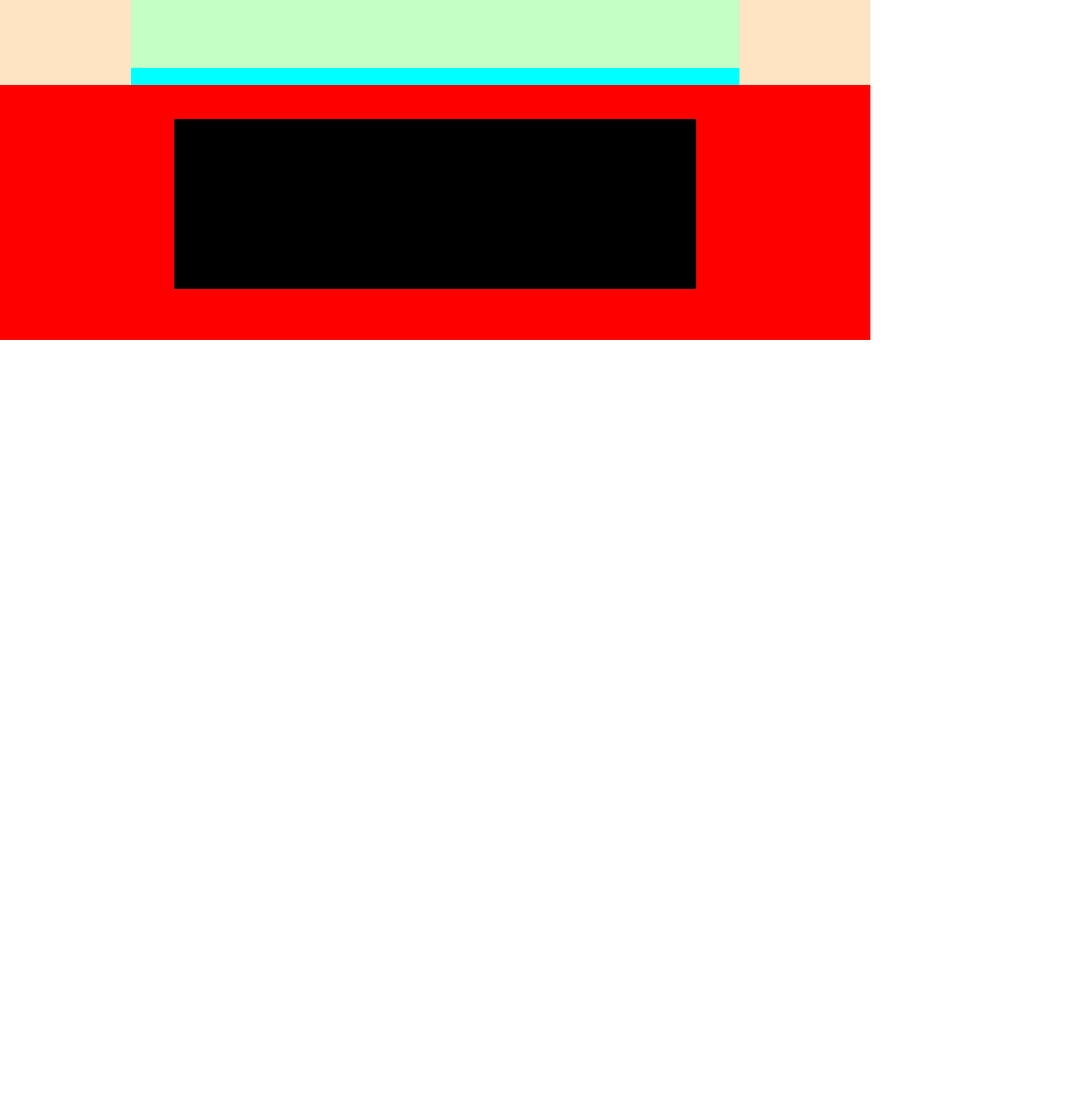
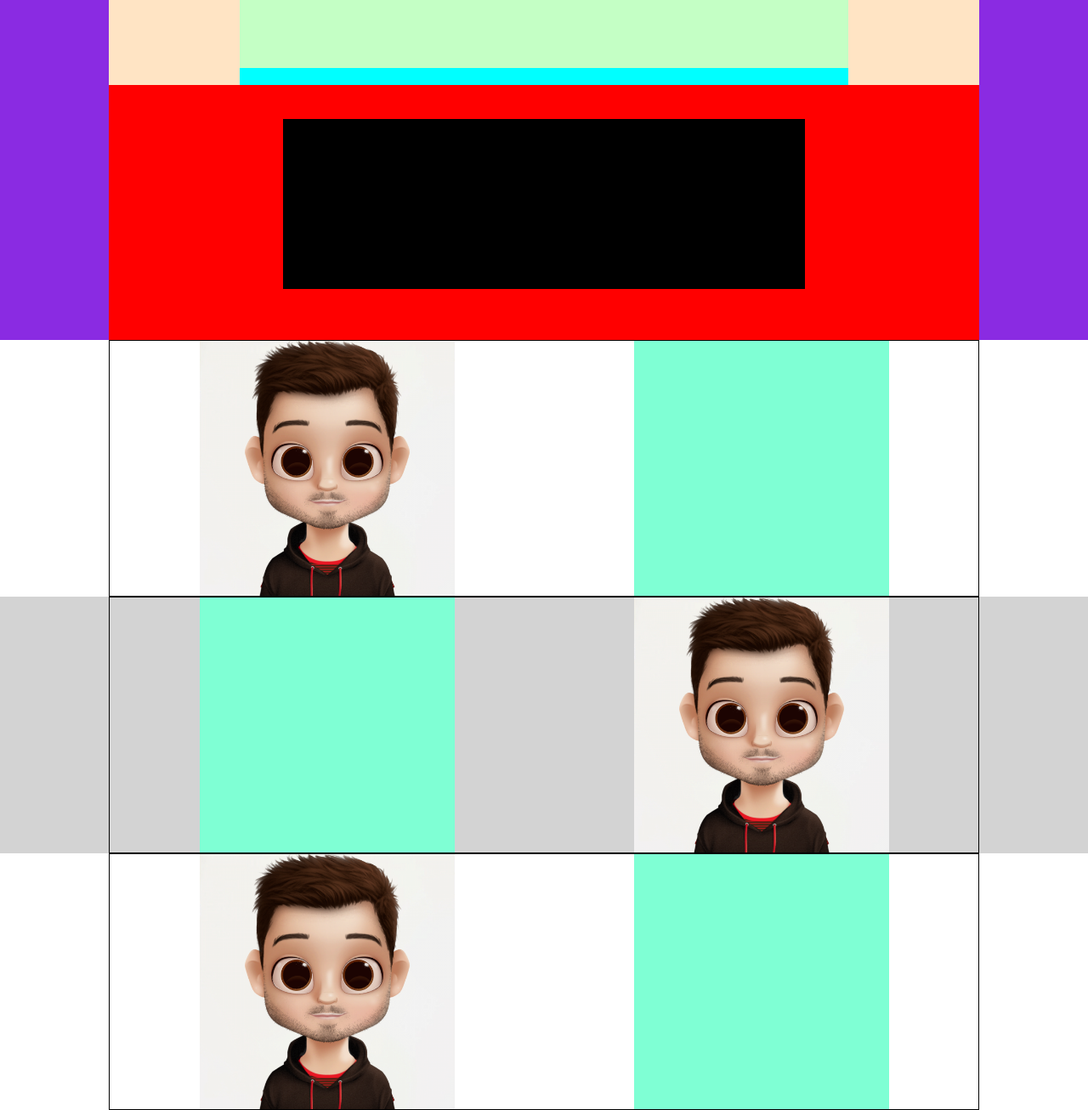
Before and after one commit to albyschianni/htmlcss-struttura-discord, a plain HTML site: page index.html in a window 1280 px wide. Shown: the whole page at 85% size. Before the commit the page ends 800 px from the top, so only its background shows below. Drawn offline with Linux system fonts and the light colour scheme.

Commit message:
prime 3 sezioni

```diff
--- a/css/style.css
+++ b/css/style.css
@@ -3,10 +3,18 @@
     padding: 0;
     box-sizing: border-box;
 }
+
+
 /* header */
+
+
+header{
+    background-color: blueviolet;
+}
 .container{
     display: flex;
-    width: 80%;
+    width: 1024px;
+    margin: 0 auto;
 
     background-color: aqua;
     min-height: 100px;
@@ -32,9 +40,10 @@
 }
 .p-header{
     display: flex;
-    width: 80%;
+    width: 1024px;
     min-height: 50px;
     height: 300px;
+    margin: 0 auto;
     background-color: red;
     justify-content: center;
     padding-top: 40px;
@@ -43,5 +52,32 @@
     height: 200px;
     width: 60%;
     background-color: black;
+}
 
+/* main */
+
+.section-odd{
+    background-color: white;
+    min-height: 200px;
 }
+.section-container{
+    display: flex;
+    justify-content: space-around;
+    width: 1024px;
+    min-height: 300px;
+    border: solid 1px;
+    /* background-color: coral; */
+    margin: 0 auto;
+}
+.img-1{
+    width: 300px;
+}
+p{
+    height: 300px;
+    width: 300px;
+    background-color: aquamarine;
+}
+.section-even{
+    background-color: lightgray;
+    min-height: 200px;
+}
--- a/index.html
+++ b/index.html
@@ -11,6 +11,7 @@
 
     <header>
 
+       <!-- parte alta header -->
        <div class="container">
             <!-- logo discord -->
             <div class="logo-discord">
@@ -36,9 +37,44 @@
 
     </header>
     <!-- parte principale centrale -->
+
     <main>
+        <!-- prima sezione -->
+        <section class="section-odd">
+            <div class="section-container">
+                <img src="img/Dollify-ME.png" class="img-1" alt="">
+                <p >
+
+                </p>
+            </div>
+        </section>
+
+        <!-- seconda sezione -->
+        <section class="section-even">
+            <div class="section-container">
+                <p >
+
+                </p>
+                <img src="img/Dollify-ME.png" class="img-1" alt="">
+            </div>
+        </section>
+
+        <!-- terza sezione -->
+        <section class="section-odd">
+            <div class="section-container">
+                <img src="img/Dollify-ME.png" class="img-1" alt="">
+                <p >
+
+                </p>
+            </div>
+        </section>
+
+        <!-- quarta sezione -->
+
 
     </main>
+
+
     <!-- dati conclusivi sito -->
     <footer>
 
```
Also changed, not shown: img/Dollify-ME.png (added), 1 other file.
